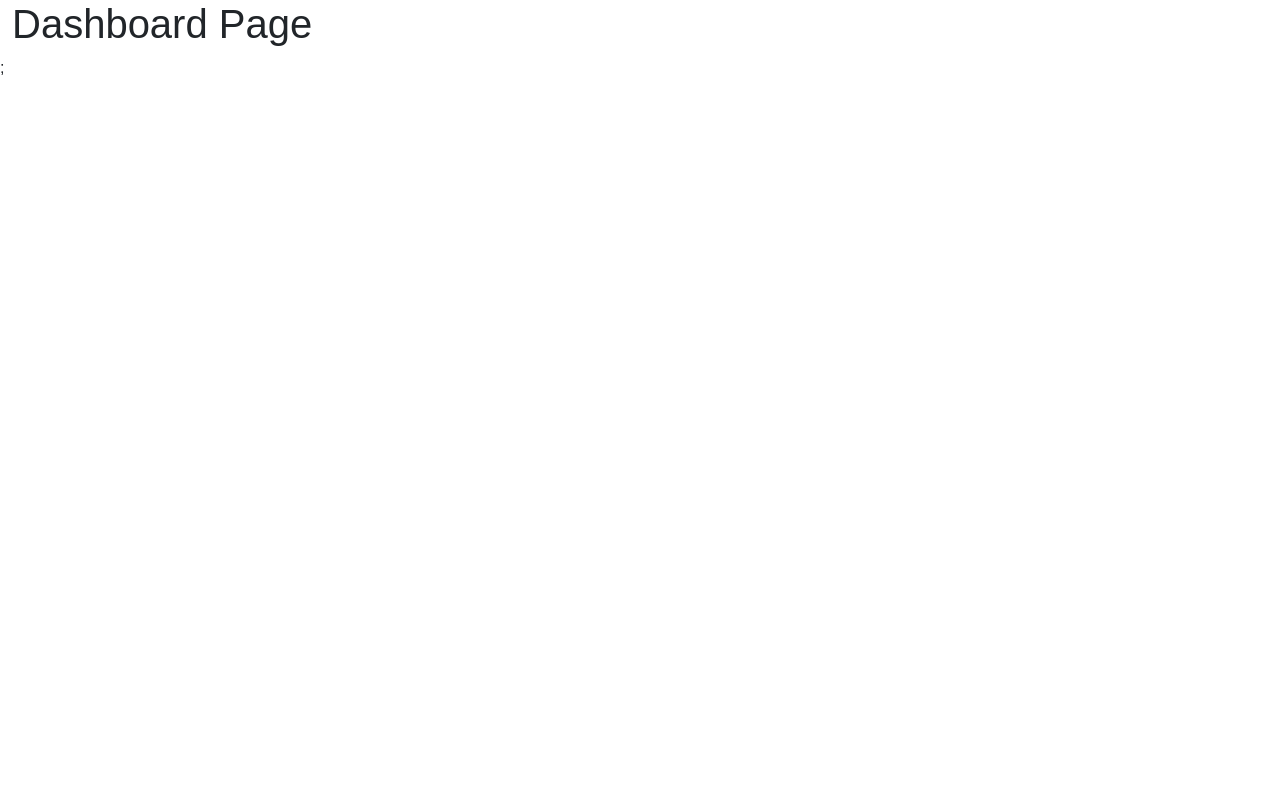
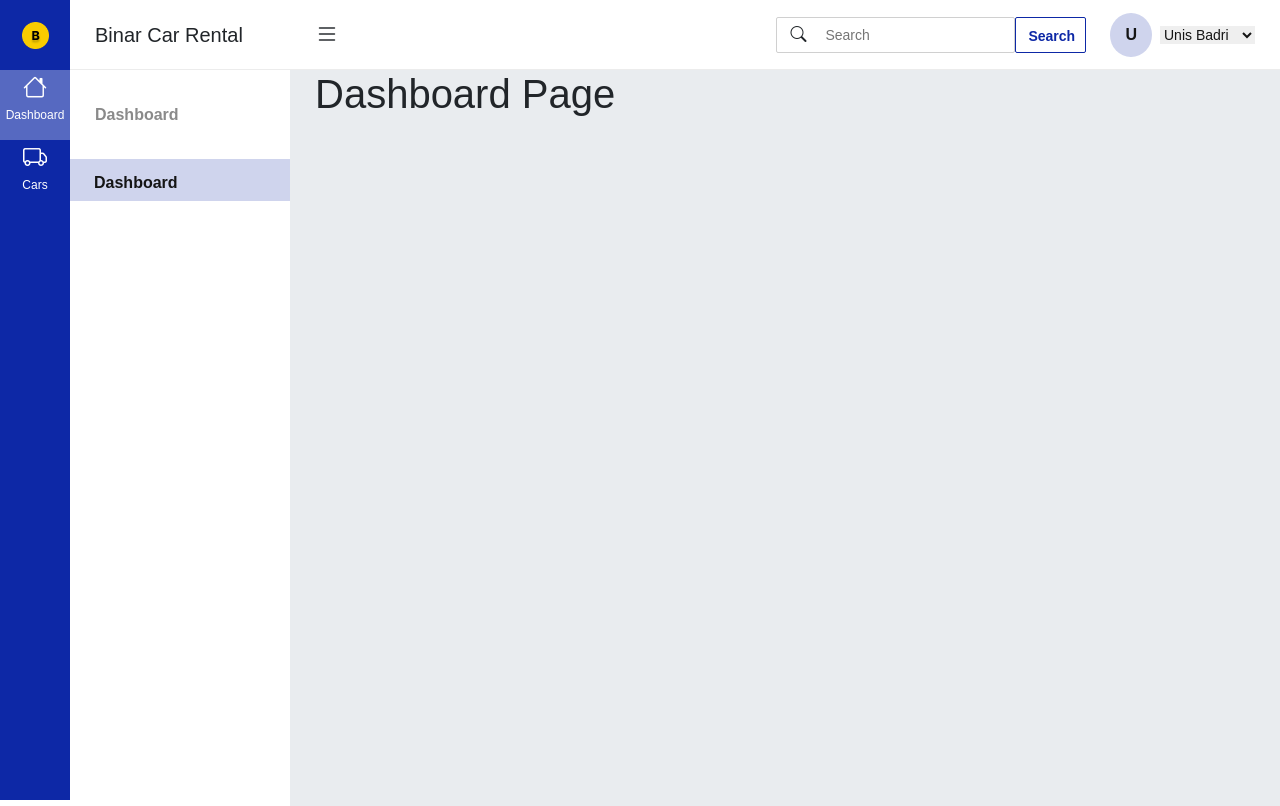
Before and after one commit to apridew/admin-car-rental-react, a React (Vite) app: page / in a window 1280 px wide. Built offline with nearby package versions, Linux system fonts and the light colour scheme.

Commit message:
add navbar component to all pages

```diff
--- a/src/components/Navbar/index.jsx
+++ b/src/components/Navbar/index.jsx
@@ -1,7 +1,93 @@
-const Navbar = () => {
+import { useState } from 'react';
+import './style.css';
+import logo from '../../assets/img/logo.png';
+import { useNavigate } from 'react-router';
+import { useDispatch, useSelector } from 'react-redux';
+const Navbar = ({ main }) => {
+  const [showSidebar, setshowSidebar] = useState(false);
+  const { chooseSidebar } = useSelector((state) => state.loginReducer);
+  const dispatch = useDispatch();
+  const navigate = useNavigate();
+
+  const dashboardClick = () => {
+    dispatch({
+      type: 'CHOOSE_SIDEBAR',
+      payload: {
+        sidebar: true,
+      },
+    });
+    navigate('/');
+  };
+  const carsClick = () => {
+    dispatch({
+      type: 'CHOOSE_SIDEBAR',
+      payload: {
+        sidebar: false,
+      },
+    });
+    navigate('/cars');
+  };
+
+  const sidebarShow = () => {
+    setshowSidebar(!showSidebar);
+  };
+
   return (
-    <div className="container-fluid">
-      <h1>Navbar</h1>
+    <div id="navbar" className="container-fluid p-0">
+      <div className="row wrapper-bar p-0 m-0 d-flex">
+        {/* START SIDEBAR*/}
+        <div className={`col side-bar d-flex p-0 flex-grow-0 ${showSidebar ? 'd-none' : ''}`}>
+          <div className="side-bar-left d-flex flex-column">
+            <div className="logo d-flex justify-content-center p-2 align-items-center">
+              <img className="w-50 h-50" src={logo} alt="logo" />
+            </div>
+            <div
+              className={`box text-center ${chooseSidebar ? 'bg-box' : ''}`}
+              onClick={dashboardClick}
+            >
+              <i className="bi bi-house"></i>
+              <p>Dashboard</p>
+            </div>
+            <div className={`box text-center ${chooseSidebar ? '' : 'bg-box'}`} onClick={carsClick}>
+              <i className="bi bi-truck"></i>
+              <p>Cars</p>
+            </div>
+          </div>
+          <div className="side-bar-right d-flex flex-column">
+            <h5 className="d-flex align-items-center">Binar Car Rental</h5>
+            <p>{chooseSidebar ? 'Dashboard' : 'Cars'}</p>
+            <button>{chooseSidebar ? 'Dashboard' : 'List Car'}</button>
+          </div>
+        </div>
+        {/* END SIDEBAR*/}
+
+        <div className="col bar-content bg-body-secondary">
+          {/* START HEADER BAR*/}
+          <div className="header-bar d-flex align-items-center justify-content-between bg-white gap-4">
+            {showSidebar ? (
+              <i className="bi bi-x w-75" onClick={sidebarShow}></i>
+            ) : (
+              <i className="bi bi-list w-75" onClick={sidebarShow}></i>
+            )}
+
+            <div className="searh-box d-flex align-items-center">
+              <span>
+                <i className="bi bi-search"></i>
+              </span>
+              <input type="text" placeholder="Search" className="ps-5" />
+              <button className="btn btn-outline-primary fw-bold">Search</button>
+            </div>
+            <div className="user-profile d-flex align-items-center gap-2">
+              <a className="avatar">U</a>
+              <select name="" id="" className="border-0" disabled>
+                <option value="">Unis Badri</option>
+              </select>
+            </div>
+          </div>
+          {/* END HEADER BAR*/}
+          <div className="content">{main}</div>
+        </div>
+      </div>
     </div>
   );
 };
--- /dev/null
+++ b/src/components/Navbar/style.css
@@ -0,0 +1,128 @@
+.bi-list,
+.bi-x {
+    font-size: 24px;
+    cursor: pointer;
+}
+
+#navbar .col {
+    padding: 0;
+    margin: 0;
+}
+
+.avatar {
+    background: var(--DarkBlue01);
+    padding: 10px 15px;
+    color: var(--Neutral05);
+    border-radius: 50%;
+    font-weight: 700;
+    font-size: 16px;
+}
+
+.searh-box button {
+    border-color: var(--DarkBlue04);
+    color: var(--DarkBlue04);
+    border-radius: 2px;
+    font-size: 14px;
+    padding: 8px 12px;
+    width: 71px;
+    height: 36px;
+
+    &:hover {
+        background: var(--DarkBlue04);
+        color: var(--Neutral01);
+    }
+}
+
+#navbar select {
+    color: var(--Neutral05);
+    font-size: 14px;
+    padding-right: 10px;
+    border: none;
+    outline: none;
+    scroll-behavior: smooth;
+}
+
+#navbar input {
+    border: 1px solid var(--Neutral02);
+    border-radius: 2px;
+    padding: 8px;
+    font-size: 14px;
+    height: 36px;
+
+}
+
+#navbar input:focus {
+    outline: none;
+    border: 1px solid var(--DarkBlue03);
+}
+
+#navbar span {
+    position: relative;
+    left: 30px;
+}
+
+.header-bar {
+    height: 70px;
+}
+
+.side-bar-left {
+    color: var(--Neutral01);
+    width: 70px;
+    background-color: var(--DarkBlue04);
+    font-size: 12px;
+    height: 100vh;
+}
+
+.side-bar-left i {
+    cursor: pointer;
+    font-size: 24px;
+}
+
+.box {
+    padding: 0px 5px;
+
+}
+
+.bg-box {
+    background: rgba(255, 255, 255, 0.30);
+}
+
+.box:hover {
+    cursor: pointer;
+}
+
+.side-bar-right p,
+.side-bar-right button {
+    color: var(--Neutral03);
+    font-weight: 700;
+    padding: 25px 25px;
+    height: 42px;
+    text-align: start;
+    width: 220px;
+}
+
+.side-bar-right button {
+    background: var(--DarkBlue01);
+    border: none;
+    color: var(--Neutral05);
+    padding: 12px 24px;
+    margin-top: 15px;
+    cursor: auto;
+}
+
+.side-bar-right h5,
+.side-bar-left .logo {
+    height: 70px;
+}
+
+.side-bar-right h5,
+.header-bar {
+    padding-left: 25px;
+    padding-right: 25px;
+    border-bottom: 1px solid rgba(128, 128, 128, 0.151);
+}
+
+.content {
+    padding-left: 25px;
+    height: 92vh;
+}
--- a/src/index.css
+++ b/src/index.css
@@ -24,11 +24,6 @@
   --AlertSuccess: #73CA5C;
 }
 
-html {
-  overflow: scroll;
-  -webkit-overflow-scrolling: touch;
-}
-
 a {
   text-decoration: none;
 }
--- a/src/pages/AddCarPage/index.jsx
+++ b/src/pages/AddCarPage/index.jsx
@@ -1,7 +1,15 @@
+import Navbar from '../../components/Navbar';
+
 const AddCarPage = () => {
   return (
     <>
-      <div className="container-fluid">Add Car Page</div>;
+      <Navbar
+        main={
+          <>
+            <h1>Add Car Page</h1>
+          </>
+        }
+      />
     </>
   );
 };
--- a/src/pages/CarsPage/index.jsx
+++ b/src/pages/CarsPage/index.jsx
@@ -1,10 +1,15 @@
+import Navbar from '../../components/Navbar';
+
 const CarsPage = () => {
   return (
     <>
-      <div className="container-fluid">
-        <h1>Cars Page</h1>
-      </div>
-      ;
+      <Navbar
+        main={
+          <>
+            <h1>Cars Page</h1>
+          </>
+        }
+      />
     </>
   );
 };
--- a/src/pages/DashboardPage/index.jsx
+++ b/src/pages/DashboardPage/index.jsx
@@ -1,10 +1,15 @@
+import Navbar from '../../components/Navbar';
+
 const DashboardPage = () => {
   return (
     <>
-      <div className="container-fluid">
-        <h1>Dashboard Page</h1>
-      </div>
-      ;
+      <Navbar
+        main={
+          <>
+            <h1>Dashboard Page</h1>
+          </>
+        }
+      />
     </>
   );
 };
--- a/src/pages/EditCarPage/index.jsx
+++ b/src/pages/EditCarPage/index.jsx
@@ -1,10 +1,13 @@
 const EditCarPage = () => {
   return (
     <>
-      <div className="container-fluid">
-        <h1>Edit Car Page</h1>
-      </div>
-      ;
+      <Navbar
+        main={
+          <>
+            <h1>Edit Car Page</h1>
+          </>
+        }
+      />
     </>
   );
 };
--- a/src/pages/NotFound/index..jsx
+++ b/src/pages/NotFound/index..jsx
@@ -1,10 +1,15 @@
+import Navbar from '../../components/Navbar';
+
 const NotFound = () => {
   return (
     <>
-      <div className="container-fluid">
-        <h1>Not Found</h1>
-      </div>
-      ;
+      <Navbar
+        main={
+          <>
+            <h1>Not Found Page</h1>
+          </>
+        }
+      />
     </>
   );
 };
--- a/src/pages/SignInPage/index.jsx
+++ b/src/pages/SignInPage/index.jsx
@@ -1,65 +1,68 @@
-import { useState } from "react"
-import { useDispatch, useSelector } from "react-redux"
-import axios from "axios"
-import "./style.css"
-import { useNavigate } from "react-router-dom"
+import { useState } from 'react';
+import { useDispatch, useSelector } from 'react-redux';
+import axios from 'axios';
+import './style.css';
+import { useNavigate } from 'react-router-dom';
 
 const SignInPage = () => {
+  const { login } = useSelector((state) => state.loginReducer);
+  const dispatch = useDispatch();
+  const navigate = useNavigate();
 
-  const { login } = useSelector((state) => state)
-  const dispatch = useDispatch()
-  const navigate = useNavigate()
+  //   console.log(login);
 
-  const [email, setEmail] = useState("")
-  const [password, setPassword] = useState("")
-  const [error, setError] = useState("")
+  const [email, setEmail] = useState('');
+  const [password, setPassword] = useState('');
+  const [error, setError] = useState('');
 
   const handleUsername = (e) => {
     console.log(e.target.value);
-      setEmail(e.target.value)
-      setError("")
-  }
+    setEmail(e.target.value);
+    setError('');
+  };
 
   const handlePassword = (e) => {
     console.log(e.target.value);
-      setPassword(e.target.value)
-      setError("")
-  }
+    setPassword(e.target.value);
+    setError('');
+  };
 
   const handleSubmit = async (e) => {
-      e.preventDefault()
+    e.preventDefault();
 
     const bodyPayload = {
       email: email,
-          password: password
-      }
+      password: password,
+    };
 
-      if(!email || !password) {
-          setError("Password dan Email harus diisi")
-          return
+    if (!email || !password) {
+      setError('Password dan Email harus diisi');
+      return;
     }
 
     try {
-          const ress = await axios.post(`https://api-car-rental.binaracademy.org/admin/auth/login`, bodyPayload)
-          localStorage.setItem("accesToken", ress.data.access_token
-          )
+      const ress = await axios.post(
+        `https://api-car-rental.binaracademy.org/admin/auth/login`,
+        bodyPayload
+      );
+      localStorage.setItem('accesToken', ress.data.access_token);
       console.log(ress.data);
 
       dispatch({
-              type: "SET_LOGIN",
+        type: 'SET_LOGIN',
         payload: {
-                  data: true
-              }
-          })
-
+          data: true,
+        },
+      });
       // alert("succes")
-          navigate("/")
+      setTimeout(() => {
+        navigate('/');
+      }, 2000);
     } catch (error) {
       console.log(error.response.data);
-          setError("Masukkan username dan password yang benar. Perhatikan penggunaan huruf kapital.")
+      setError('Masukkan username dan password yang benar. Perhatikan penggunaan huruf kapital.');
     }
-
-  }
+  };
 
   return (
     <>
@@ -68,24 +71,42 @@ const SignInPage = () => {
           <div className="logo"></div>
 
           <div className="login-detail">
-                      <h1>Welcome, admin BCR</h1>
+            <h1>Welcome, Admin BCR</h1>
 
             {error && <p className="login-error">{error}</p>}
+            {login && <p className="login-success">Sign in berhasil</p>}
 
             <div className="login-input">
               <label htmlFor="email">Email</label>
-                          <input type="text" id="email" placeholder="Contoh: binar@gmail.com" onChange={handleUsername} />
+              <input
+                type="text"
+                id="email"
+                placeholder="Contoh: binar@gmail.com"
+                onChange={handleUsername}
+              />
 
               <label htmlFor="password">Password</label>
-                          <input type="password" id="password" placeholder="6+ karakter" onChange={handlePassword} />
+              <input
+                type="password"
+                id="password"
+                placeholder="6+ karakter"
+                onChange={handlePassword}
+              />
             </div>
-                      <button onClick={handleSubmit}>Sign In</button>
+            <button disabled={login} onClick={handleSubmit}>
+              {login ? (
+                <div className="spinner-border" role="status">
+                  <span className="visually-hidden"></span>
+                </div>
+              ) : (
+                'Sign In'
+              )}
+            </button>
           </div>
         </div>
       </div>
     </>
-  )
-}
-
+  );
+};
 
 export default SignInPage;
--- a/src/pages/SignInPage/style.css
+++ b/src/pages/SignInPage/style.css
@@ -5,16 +5,14 @@
     font-family: Arial;
 }
 
-
 .login-container {
     width: 100%;
-    height: 880px;
+    height: 100vh;
     background: url("../../assets/img/cover-dashboard.png");
     background-size: cover;
     background-position: 170%;
     background-repeat: no-repeat;
     overflow-y: hidden;
-
 }
 
 .login-container .login-side {
@@ -39,24 +37,37 @@
 .login-side .login-detail {
     display: flex;
     flex-direction: column;
-    gap: 10px;
+    gap: 30px;
 }
 
 .login-side .login-detail h1 {
     font-size: 24px;
     line-height: 36px;
     font-weight: 700;
+    margin: 0;
 }
 
-.login-side .login-detail .login-error {
+.login-side .login-detail {
     font-size: 12px;
     width: auto;
-    background: rgba(208, 12, 26, 0.10);
-    color: #D00C1A;
     line-height: 18px;
-    padding: 15px;
+    margin: 0;
 }
 
+.login-error,
+.login-success {
+    background: rgba(208, 12, 26, 0.10);
+    padding: 12px 16px;
+    color: #D00C1A;
+    border-radius: 5px;
+}
+
+.login-success {
+    background: var(--LimeGreen01);
+    color: var(--LimeGreen05);
+    padding: 12px 16px;
+    border-radius: 5px;
+}
 
 .login-side .login-detail .login-input {
     display: flex;
@@ -72,9 +83,24 @@
 
 .login-side .login-detail .login-input input {
     padding: 10px;
+    height: 40px;
     font-size: 12px;
     border-radius: 5px;
     border: 1px solid rgba(0, 0, 0, 0.10);
+}
+
+.login-input input:last-of-type {
+    font-size: 25px !important;
+}
+
+.login-input input:last-of-type::placeholder {
+    font-size: 12px !important;
+    position: relative;
+    bottom: 5px;
+}
+
+.login-input input:focus {
+    outline: none;
 }
 
 .login-side .login-detail button {
@@ -85,4 +111,13 @@
     color: #fff;
     border: none;
     border-radius: 2px;
+
+    &:disabled {
+        opacity: 85%;
+    }
 }
+
+.spinner-border {
+    width: 1rem;
+    height: 1rem;
+}
--- a/src/redux/reducer/loginReducer.js
+++ b/src/redux/reducer/loginReducer.js
@@ -1,16 +1,22 @@
 const loginState = {
-    login: false
-}
+  login: false,
+  chooseSidebar: true,
+};
 
-export const loginReducer = ((state = loginState, action) => {
-    switch (action.type) {
-        case "SET_LOGIN":
-            return {
-                ...state,
-                login: action.payload.data
-            }
+export const loginReducer = (state = loginState, action) => {
+  switch (action.type) {
+    case 'SET_LOGIN':
+      return {
+        ...state,
+        login: action.payload.data,
+      };
+    case 'CHOOSE_SIDEBAR':
+      return {
+        ...state,
+        chooseSidebar: action.payload.sidebar,
+      };
 
-        default:
-            return state
-    }
-})
+    default:
+      return state;
+  }
+};
```
Also changed, not shown: src/assets/img/logo.png (added). Lines whose indentation alone changed are shown as unchanged.
